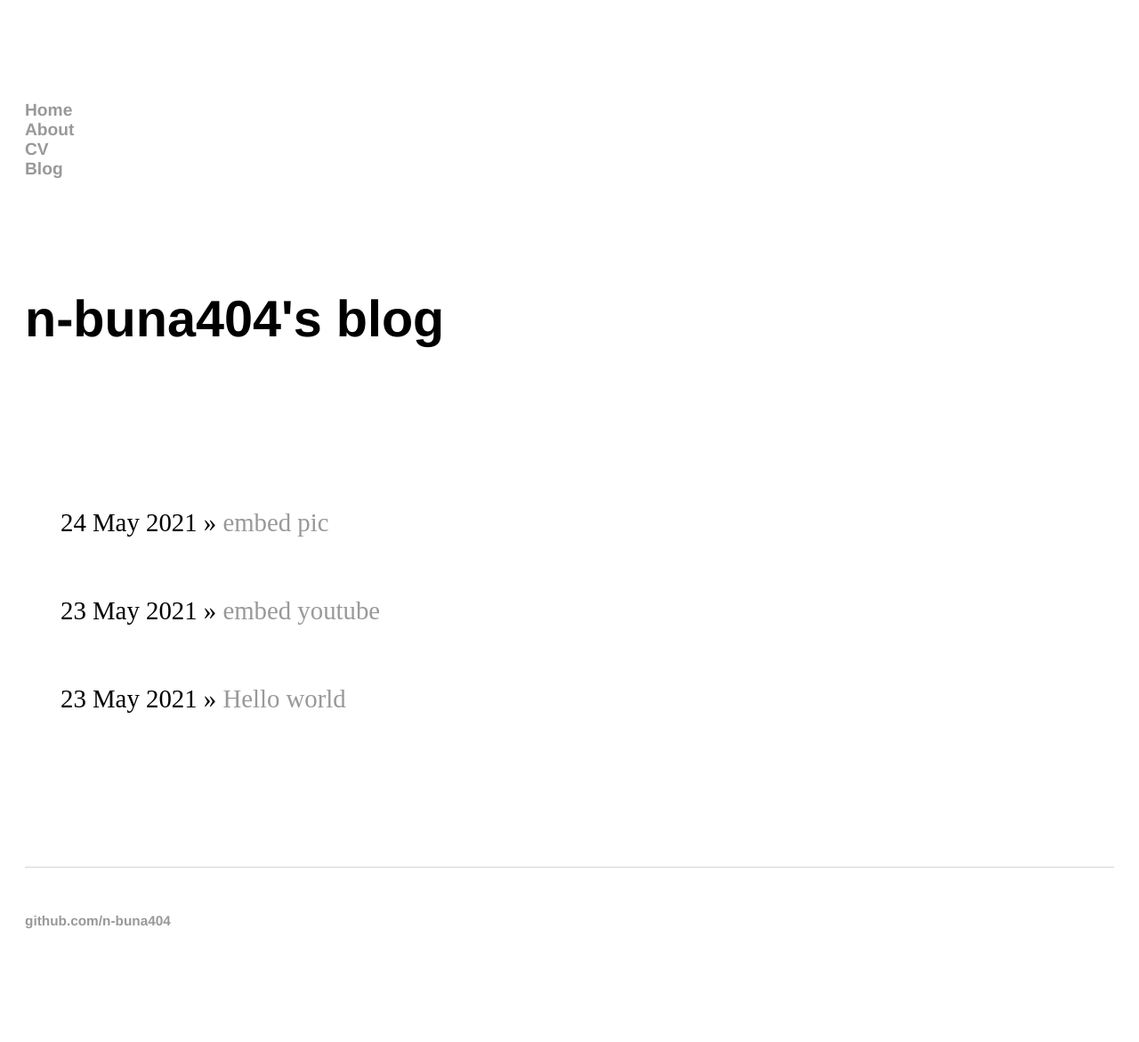
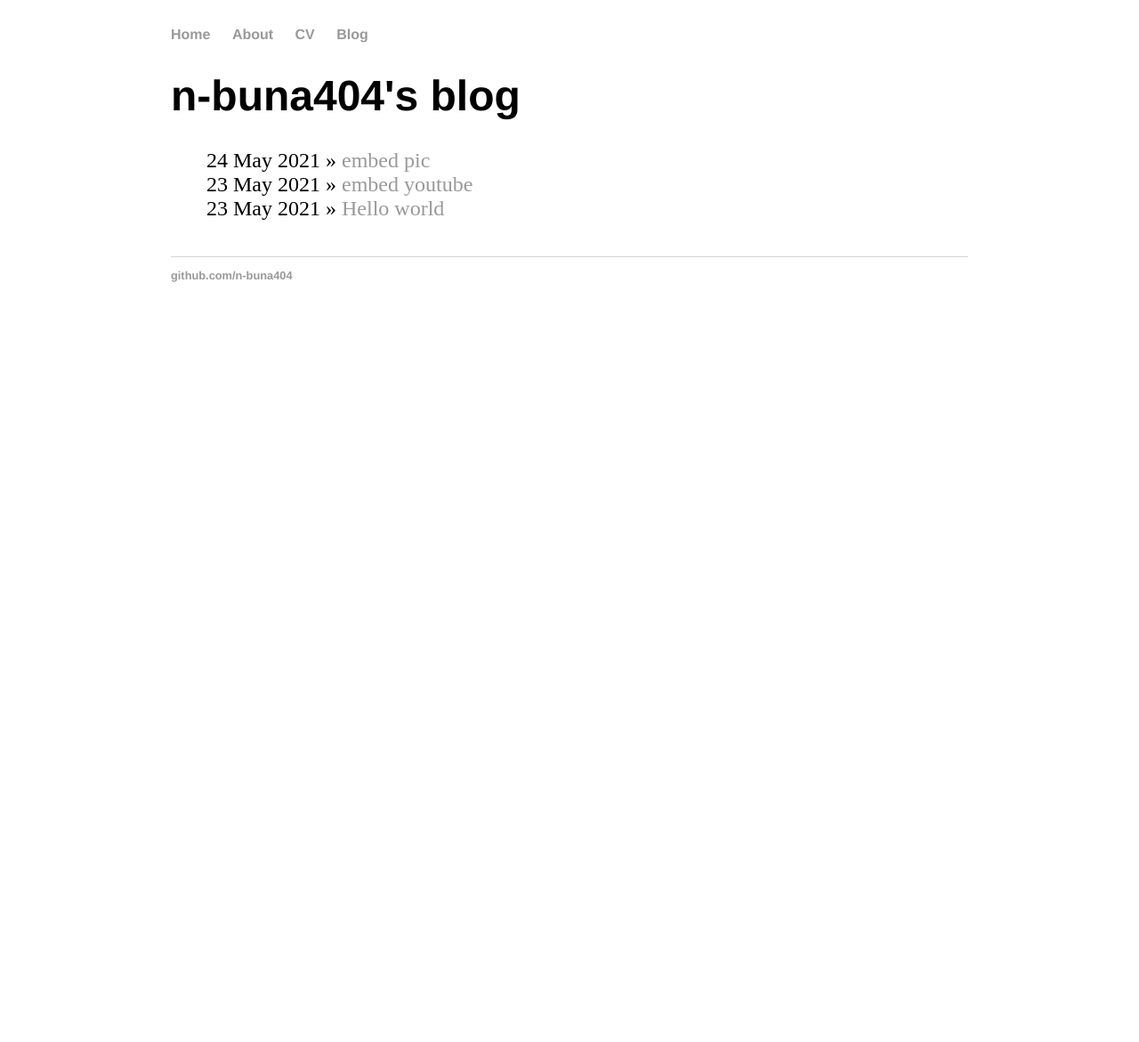
Before and after one commit to n-buna404/n-buna404.github.io, a Jekyll site: the page built from blog/index.html, in a window 1280 px wide. Shown: the whole page at 89% size. Built offline with Jekyll 4.4.1, drawn with Linux system fonts in a browser that asks for light colours; after the commit the page ends 900 px from its top, so only the background shows below that.

Commit message:
Update main.css

```diff
--- a/css/main.css
+++ b/css/main.css
@@ -1,7 +1,6 @@
 body {
-   	white-space: pre-line;
-	padding: 20px;
-	font-size: larger;
+   	margin: 30px auto;
+    	width: 70%;
 }
 .body2 {
 	white-space: pre-line;
```
